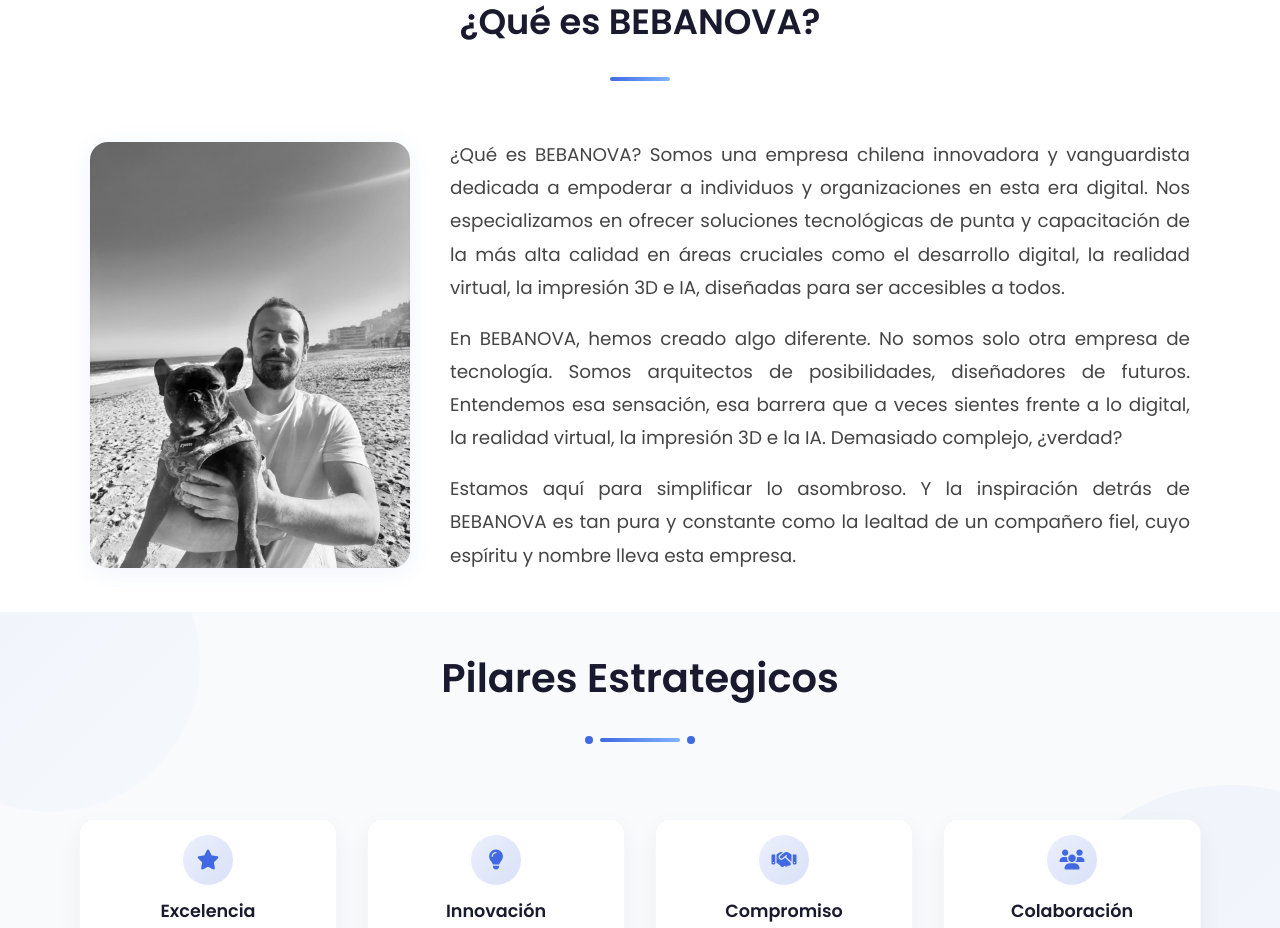
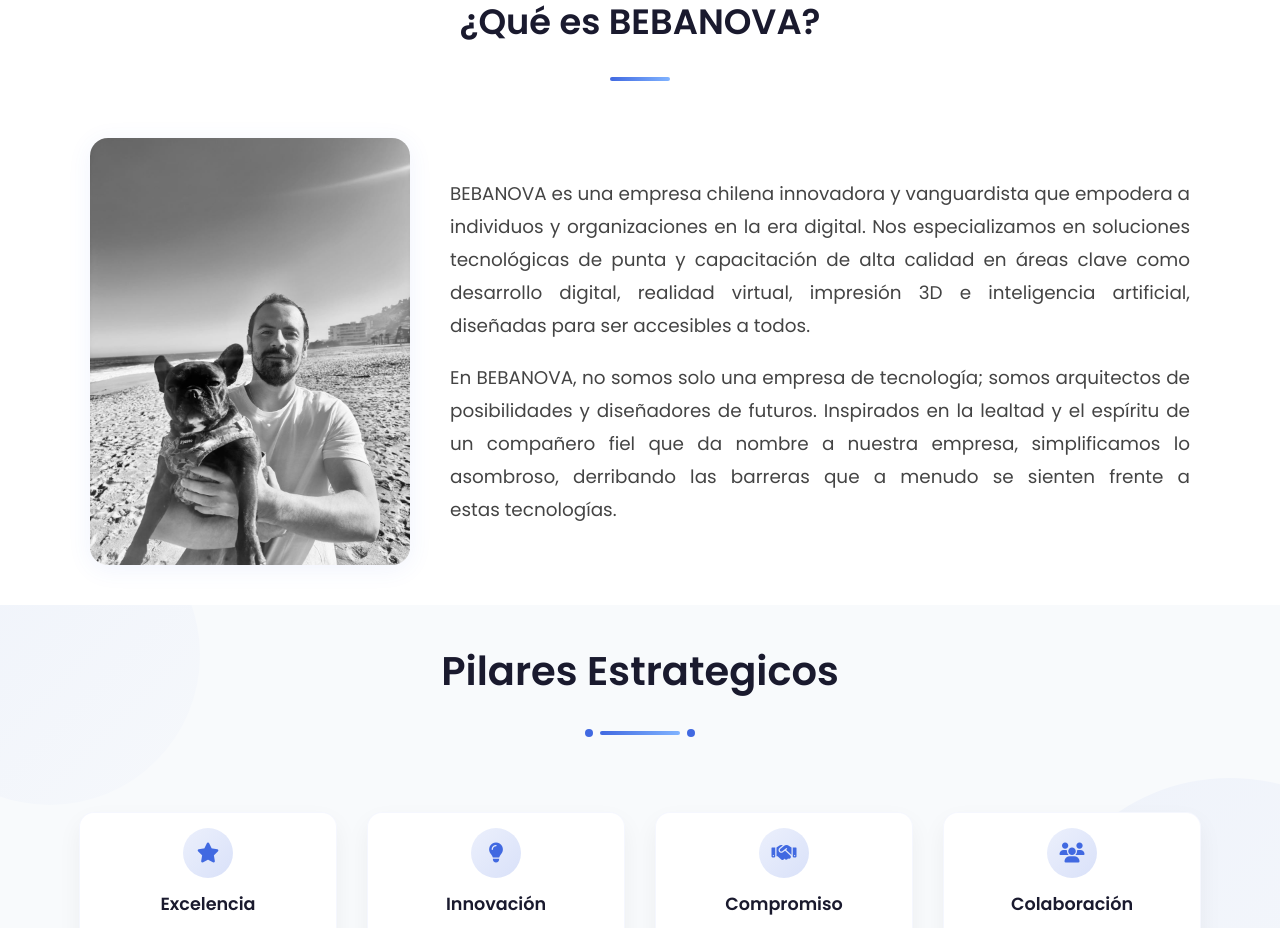
Before and after one commit to rubegonzalezc/bebanova-landing, a Vue app: page / in a window 1280 px wide. Shown: the part 1940-2868 px from the top of the page. Built offline with nearby package versions, Linux system fonts and the light colour scheme; no server answers.

Commit message:
que es bebanova

```diff
--- a/src/components/AboutSection.vue
+++ b/src/components/AboutSection.vue
@@ -13,13 +13,10 @@
         </div>
         <div class="next-section-text">
           <div class="text-block">
-            ¿Qué es BEBANOVA? Somos una empresa chilena innovadora y vanguardista dedicada a empoderar a individuos y organizaciones en esta era digital. Nos especializamos en ofrecer soluciones tecnológicas de punta y capacitación de la más alta calidad en áreas cruciales como el desarrollo digital, la realidad virtual, la impresión 3D e IA, diseñadas para ser accesibles a todos.
+            BEBANOVA es una empresa chilena innovadora y vanguardista que empodera a individuos y organizaciones en la era digital. Nos especializamos en soluciones tecnológicas de punta y capacitación de alta calidad en áreas clave como desarrollo digital, realidad virtual, impresión 3D e inteligencia artificial, diseñadas para ser accesibles a todos.
           </div>
           <div class="text-block">
-            En BEBANOVA, hemos creado algo diferente. No somos solo otra empresa de tecnología. Somos arquitectos de posibilidades, diseñadores de futuros. Entendemos esa sensación, esa barrera que a veces sientes frente a lo digital, la realidad virtual, la impresión 3D e la IA. Demasiado complejo, ¿verdad?
-          </div>
-          <div class="text-block">
-            Estamos aquí para simplificar lo asombroso. Y la inspiración detrás de BEBANOVA es tan pura y constante como la lealtad de un compañero fiel, cuyo espíritu y nombre lleva esta empresa.
+             En BEBANOVA, no somos solo una empresa de tecnología; somos arquitectos de posibilidades y diseñadores de futuros. Inspirados en la lealtad y el espíritu de un compañero fiel que da nombre a nuestra empresa, simplificamos lo asombroso, derribando las barreras que a menudo se sienten frente a estas tecnologías.
           </div>
         </div>
       </div>
```
